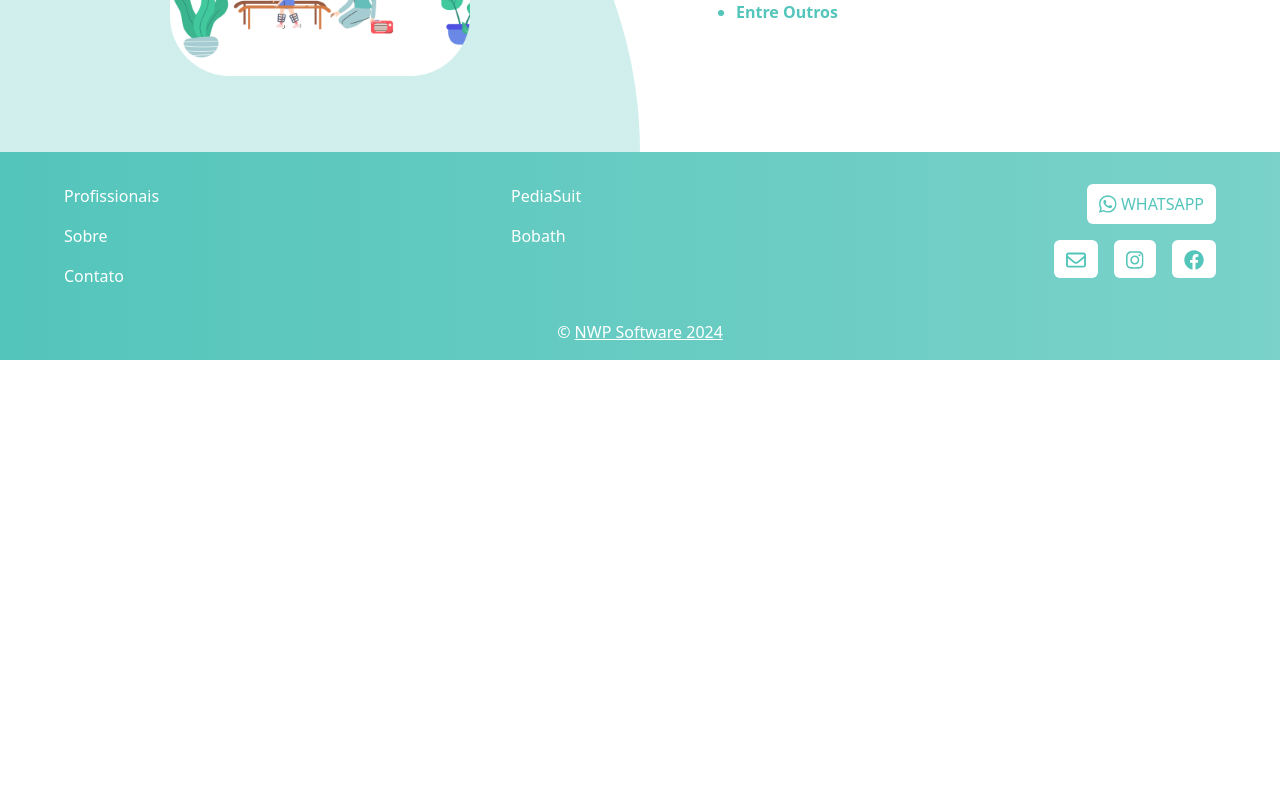
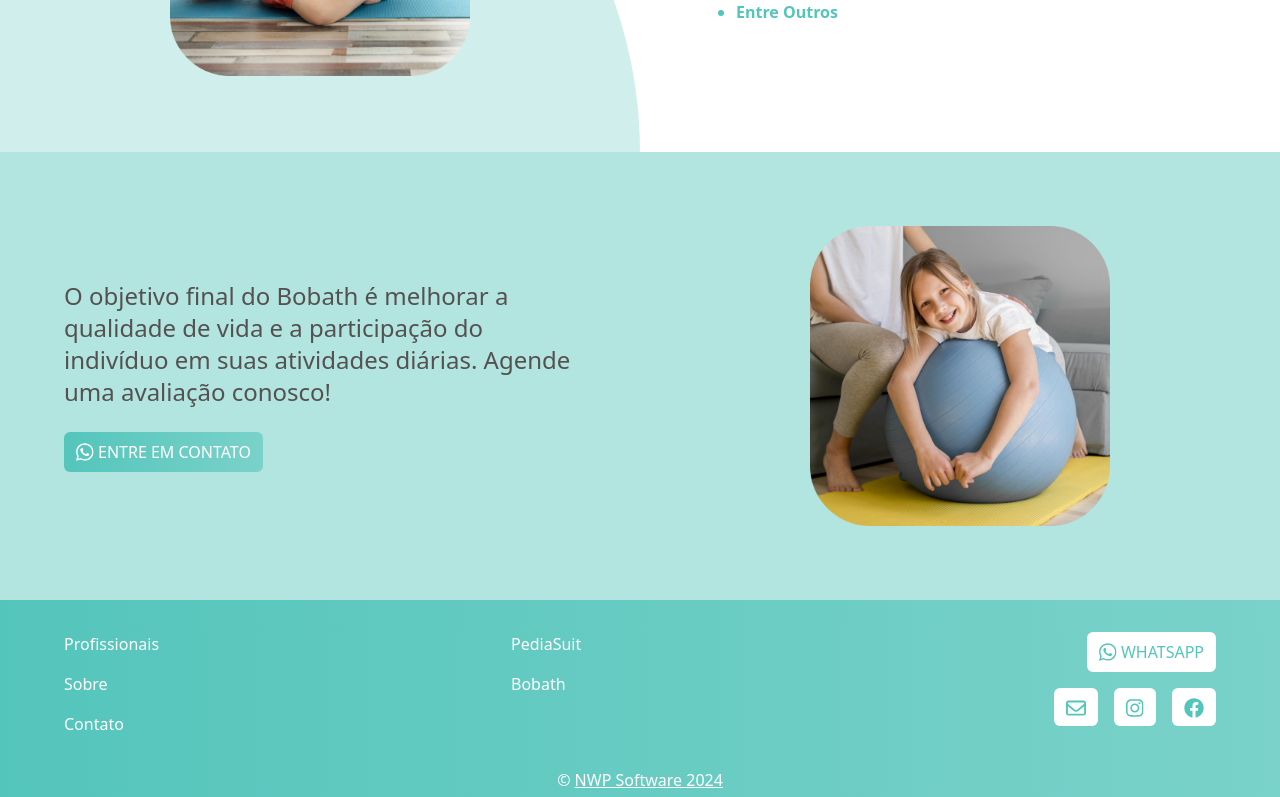
Before and after one commit to NathanPatrzyk/espaconeurodesenvolver, a React (Vite) app: page /especialidades/bobath in a window 1280 px wide. Shown: the part 1148-1945 px from the top of the page. Before the commit the page ends 1508 px from the top, so only its background shows below. Built offline with nearby package versions, Linux system fonts and the light colour scheme.

Commit message:
version-5.0.4

```diff
--- a/src/data.json
+++ b/src/data.json
@@ -19,11 +19,11 @@
     },
     {
       "name": "Sobre",
-      "link": "#sobre"
+      "link": "/#sobre"
     },
     {
       "name": "Contato",
-      "link": "#contato"
+      "link": "/#contato"
     }
   ],
   "profissionals": [
--- a/src/routes/Bobath.jsx
+++ b/src/routes/Bobath.jsx
@@ -1,12 +1,16 @@
 import Nav from "../components/Nav";
 import Footer from "../components/Footer";
+
+import Link from "../components/Link";
 import LinkGoBack from "../components/LinkGoBack";
 import LinkGoToProfessionals from "../components/LinkGoToProfessionals";
 
 import IconDocument from "../assets/document.webp";
 import IconBoy from "../assets/boy.webp";
 import IconGirl from "../assets/girl.webp";
-import ImageBobathAlternative from "../assets/bobathAlternative.webp";
+import IconWhatsapp from "../assets/whatsapp.svg";
+import ImageBobath from "../assets/bobath.webp";
+import ImageBobathAlternative from "../assets/bobathAlternative.png";
 
 function Bobath() {
   return (
@@ -61,12 +65,37 @@ function Bobath() {
             Esta pode ser especialmente benéfica para crianças neuroatípicas,
             como aquelas com:{" "}
             <ul className="list-disc font-bold text-dark-cyan-neuro flex flex-col gap-1 ps-8 pt-4">
-              <li>Encefalopatia Crônica não Progressiva (Paralisia Cerebral)</li>
+              <li>
+                Encefalopatia Crônica não Progressiva (Paralisia Cerebral)
+              </li>
               <li>Trissomia do Cromossomo 21 (Síndrome de Down)</li>
               <li>Transtorno do Espectro Autista (TEA)</li>
               <li>Entre Outros</li>
             </ul>
           </p>
+        </div>
+      </section>
+      <section className="flex md:flex-row flex-col-reverse bg-light-cyan-neuro">
+        <div className="flex-1 flex flex-col justify-center md:py-32 md:px-16 px-4 py-8">
+          <h1 className="text-dark-neuro text-2xl">
+            O objetivo final do Bobath é melhorar a qualidade de vida e a
+            participação do indivíduo em suas atividades diárias. Agende uma
+            avaliação conosco!
+          </h1>
+          <div className="pt-6">
+            <Link
+              icon={IconWhatsapp}
+              link="https://api.whatsapp.com/send?phone=554299732535"
+              name="ENTRE EM CONTATO"
+              theme="dark"
+            />
+          </div>
+        </div>
+        <div className="flex-1 flex items-center justify-center md:px-16 md:py-12 py-8 md:rounded-none md:rounded-bl-[800px] rounded-none">
+          <img
+            src={ImageBobath}
+            className="sm:size-[300px] size-[90vw] max-w-[300px] max-h-[300px]"
+          ></img>
         </div>
       </section>
       <Nav />
--- a/src/routes/PediaSuit.jsx
+++ b/src/routes/PediaSuit.jsx
@@ -1,6 +1,7 @@
 import Nav from "../components/Nav";
+import Footer from "../components/Footer";
+
 import Link from "../components/Link";
-import Footer from "../components/Footer";
 import LinkGoBack from "../components/LinkGoBack";
 import LinkGoToProfessionals from "../components/LinkGoToProfessionals";
 
```
Also changed, not shown: src/assets/bobathAlternative.png (added), src/assets/bobathAlternative.webp (deleted).
